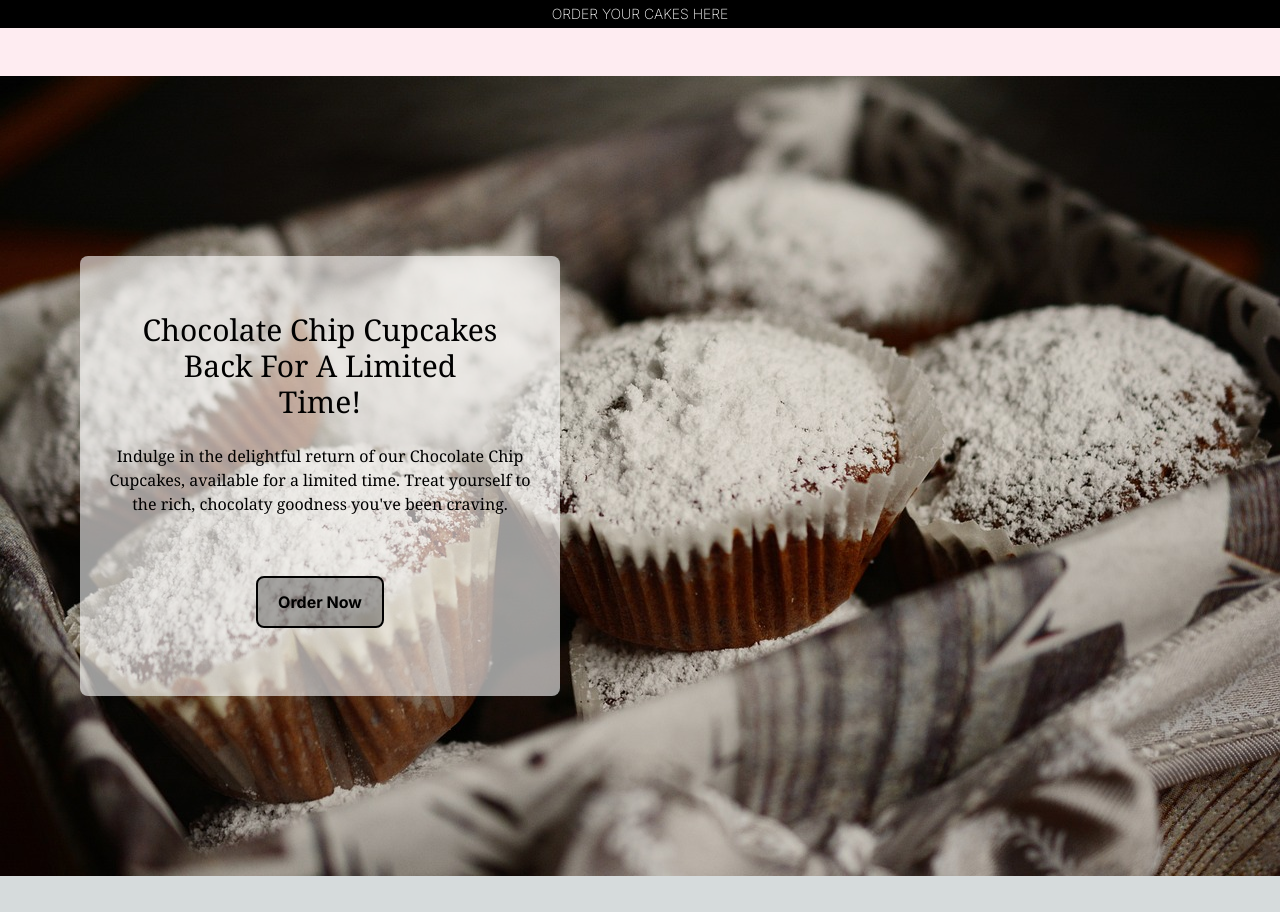
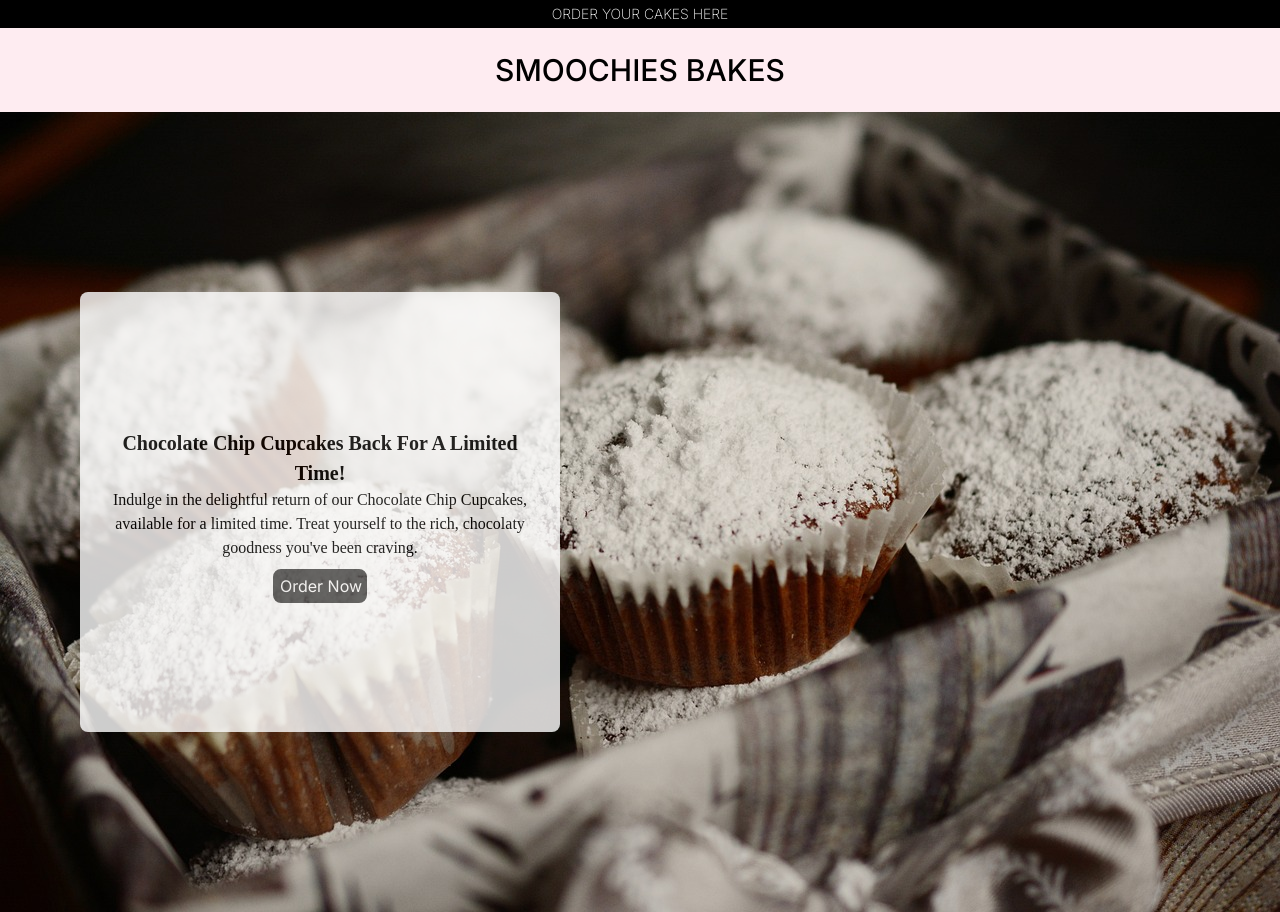
Before and after one commit to j3soos/smoochiesbakes-frontend, a Next.js app: page / in a window 1280 px wide. Before the commit the page ends 876 px from the top, so only its background shows below. Built offline with nearby package versions, Linux system fonts and the light colour scheme.

Commit message:
worked on googlemaps dropdown

```diff
--- a/app/components/header.js
+++ b/app/components/header.js
@@ -25,9 +25,9 @@ export default function Header() {
           </div>
 
           {/* Put logo here */}
-          <div className="basis-1/3 text-3xl text-center content-center">
+          <div className="basis-1/3 text-3xl text-center content-center font-medium">
             <a href="/">
-              {process.env.COMPANY_NAME}
+              SMOOCHIES BAKES
             </a>
           </div>
 
--- a/app/page.js
+++ b/app/page.js
@@ -1,4 +1,3 @@
-// import React, { useState } from "react";
 import Header from "./components/header";
 import Link from "next/link";
 
@@ -10,27 +9,104 @@ export default function Home() {
   ];
 
   return (
-    <main className="flex min-h-screen flex-col bg-white">
+    <main
+      style={{
+        display: "flex",
+        flexDirection: "column",
+        minHeight: "100vh",
+        backgroundColor: "white",
+      }}
+    >
       <Header />
-      <div className="flex-col w-full h-[100vh] bg-cover bg-no-repeat bg-[url('/landing_page/carousel01.jpeg')]">
-        <div className="flex flex-row h-full">
-          <div className="flex basis-1/2 w-full items-center justify-center">
-            <div className="flex-col w-[60vh] h-[55vh] bg-white p-4 py-14 rounded-lg bg-opacity-60 text-black space-y-6">
-              <div className="flex flex-row justify-center text-3xl text-center font-serif">
-                Chocolate Chip Cupcakes <br />
+
+      <div
+        style={{
+          display: "flex",
+          flexDirection: "column",
+          width: "100%",
+          height: "100vh",
+          backgroundSize: "cover",
+          backgroundRepeat: "no-repeat",
+          backgroundImage: `url('/landing_page/carousel01.jpeg')`,
+        }}
+      >
+        <div style={{ display: "flex", flexDirection: "row", height: "100%" }}>
+          <div
+            style={{
+              flexBasis: "50%",
+              width: "100%",
+              alignItems: "center",
+              justifyContent: "center",
+              justifyItems: "center",
+              display: "flex",
+            }}
+          >
+            <div
+              style={{
+                display: "flex",
+                flexDirection: "column",
+                width: "60vh",
+                height: "55vh",
+                backgroundColor: "white",
+                padding: "8px",
+                paddingTop: "14px",
+                borderRadius: "8px",
+                opacity: "0.8",
+                color: "black",
+                spacing: "6px",
+                justifyContent: "center",
+              }}
+            >
+              <div
+                style={{
+                  display: "flex",
+                  flexDirection: "row",
+                  justifyContent: "center",
+                  fontSize: "1.25rem",
+                  fontWeight: "bold",
+                  textAlign: "center",
+                  fontFamily: "serif",
+                }}
+              >
+                Chocolate Chip Cupcakes
                 Back For A Limited
                 <br />
                 Time!
               </div>
-              <div className="flex flex-row font-light text-center font-serif pb-9">
+              <div
+                style={{
+                  display: "flex",
+                  flexDirection: "row",
+                  fontFamily: "light",
+                  textAlign: "center",
+                  fontFamily: "serif",
+                  paddingBottom: "9px",
+                }}
+              >
                 Indulge in the delightful return of our Chocolate Chip Cupcakes,
                 available for a limited time. Treat yourself to the rich,
                 chocolaty goodness you've been craving.
               </div>
-              <div className="flex flex-row justify-center">
+              <div
+                style={{
+                  display: "flex",
+                  flexDirection: "row",
+                  justifyContent: "center",
+                }}
+              >
                 <Link href="pages/products">
-                  <button className="rounded-lg bg-black bg-opacity-30 py-3 px-5 font-bold border-2 border-black hover:text-amber-900 hover:bg-slate-300">
-                    Order Now
+                  <button
+                    style={{
+                      borderRadius: "8px",
+                      backgroundColor: "black",
+                      opacity: "0.7",
+                      padding: "3px",
+                      paddingLeft: "5px",
+                      fontWeight: "normal",
+                      border: "2px solid black",
+                    }}
+                  >
+                    <div style={{color:"white"}}>Order Now</div>
                   </button>
                 </Link>
               </div>
--- a/app/pages/products/checkoutModal.js
+++ b/app/pages/products/checkoutModal.js
@@ -26,34 +26,37 @@ const CheckoutModal = ({ isOpen, onClose, cartItems }) => {
   const [distance, setDistance] = useState(0);
   const [CalcDistance, setCalcDistance] = useState(false);
 
-  async function calcDistance() {
-    const res = await fetch(
-      `https://maps.googleapis.com/maps/api/distancematrix/json?origins=5.6569667%2C-0.0261422&destinations=${selectedLocation.longitude}%2C${selectedLocation.latitude}&units=imperial&key=AIzaSyB_SurU3rhRE5JQo9CugvX3OdD5TVLGU7Y`,
-      {
-        method: "GET",
-        headers: {
-          "Access-Control-Allow-Origin": "*",
-          "Content-Type": "application/json",
-        },
+  async function loadGoogleMapsAutocomplete(){
+    // Check if the Google Maps Places Autocomplete script is already loaded
+  if ( (window.google) || (window.google.maps) || (window.google.maps.places) ) {
+    // The Google Maps Places Autocomplete script is already loaded
+    // You can initialize it here or perform other actions if needed
+    const input = document.getElementById("location-input");
+    const autocomplete = new window.google.maps.places.Autocomplete(input);
+
+    autocomplete.addListener("place_changed", async () => {
+      const place = autocomplete.getPlace();
+      if (place.geometry) {
+        setSelectedLocation({
+          name: place.name,
+          latitude: place.geometry.location.lat(),
+          longitude: place.geometry.location.lng(),
+        });
+
+        setConfirmedLocation(true);
       }
-    );
-    setDistance(res.rows[0].elements[0].distance.value);
-  }
-
-  function LocationPicker() {
-    useEffect(() => {
-      // Load the Google Maps JavaScript API
+    });
+  } else {
+    // The Google Maps Places Autocomplete script is not loaded, so load it
     const script = document.createElement("script");
-      script.src = `https://maps.googleapis.com/maps/api/js?key=AIzaSyA6fR9HKFU9nK1IWIIBgr1RBZkfMS5ZDTY&libraries=places`;
+    script.src = `https://maps.googleapis.com/maps/api/js?key=YOUR_API_KEY&libraries=places`;
     script.defer = true;
     script.async = true;
 
     script.onload = () => {
-        // Initialize the Google Maps Places Autocomplete
       const input = document.getElementById("location-input");
-        const autocomplete = new google.maps.places.Autocomplete(input);
+      const autocomplete = new window.google.maps.places.Autocomplete(input);
 
-        // Listen for place changes
       autocomplete.addListener("place_changed", async () => {
         const place = autocomplete.getPlace();
         if (place.geometry) {
@@ -69,38 +72,21 @@ const CheckoutModal = ({ isOpen, onClose, cartItems }) => {
     };
 
     document.head.appendChild(script);
-    }, []);
+  }
+  }
 
-    return (
-      <div>
-        <input
-          id="location-input"
-          type="text"
-          placeholder={
-            !confirmedLocation ? "Search for a location" : "Location Confirmed"
+  async function calcDistance() {
+    const res = await fetch(
+      `https://maps.googleapis.com/maps/api/distancematrix/json?origins=5.6569667%2C-0.0261422&destinations=${selectedLocation.longitude}%2C${selectedLocation.latitude}&units=imperial&key=AIzaSyB_SurU3rhRE5JQo9CugvX3OdD5TVLGU7Y`,
+      {
+        method: "GET",
+        headers: {
+          "Access-Control-Allow-Origin": "*",
+          "Content-Type": "application/json",
+        },
       }
-          disabled={!confirmedLocation ? false : true}
-          className="p-2 border border-gray-400 w-full rounded"
-        />
-        {selectedLocation && (
-          <div className="mt-4">
-            <button
-              className="btn py-1 px-2 hover:bg-pink-600 bg-pink-400 rounded-lg text-sm font-bold text-white"
-              onClick={() => {
-                setConfirmedLocation(false);
-                setSelectedLocation(null);
-              }}
-            >
-              change location
-            </button>
-            <p>Selected Location: {selectedLocation.name}</p>
-            <p>Latitude: {selectedLocation.latitude}</p>
-            <p>Longitude: {selectedLocation.longitude}</p>
-            {calcDistance && <p>Delivey Price: {distance / 440}</p>}
-          </div>
-        )}
-      </div>
     );
+    setDistance(res.rows[0].elements[0].distance.value);
   }
 
   async function submitForm() {
@@ -222,6 +208,7 @@ const CheckoutModal = ({ isOpen, onClose, cartItems }) => {
   }
 
   return (
+
     <Modal header="Detailed View" closeModal={() => onClose()}>
       <div
         cstyle={{
@@ -615,11 +602,52 @@ const CheckoutModal = ({ isOpen, onClose, cartItems }) => {
                 >
                   Delivery Location:
                 </label>
-                <LocationPicker
+                {/* <LocationPicker
                   selectedLocation={(location) => {
                     setSelectedLocation(location);
                   }}
+                /> */}
+                <input
+                  id="location-input"
+                  type="text"
+                  placeholder={
+                    !confirmedLocation
+                      ? "Search for a location"
+                      : "Location Confirmed"
+                  }
+                  disabled={!confirmedLocation ? false : true}
+                  style={{
+                    padding: "0.5rem",
+                    border: "1px solid #ccc",
+                    width: "100%",
+                    borderRadius: "4px",
+                  }}
                 />
+                {selectedLocation && (
+                  <div style={{ marginTop: "1rem" }}>
+                    <button
+                      style={{
+                        padding: "0.25rem 0.5rem",
+                        backgroundColor: "#fuchsia",
+                        color: "white",
+                        borderRadius: "8px",
+                        fontSize: "14px",
+                        fontWeight: "bold",
+                        cursor: "pointer",
+                      }}
+                      onClick={() => {
+                        setConfirmedLocation(false);
+                        setSelectedLocation(null);
+                      }}
+                    >
+                      Change Location
+                    </button>
+                    <p>Selected Location: {selectedLocation.name}</p>
+                    <p>Latitude: {selectedLocation.latitude}</p>
+                    <p>Longitude: {selectedLocation.longitude}</p>
+                    {calcDistance && <p>Delivery Price: {distance / 440}</p>}
+                  </div>
+                )}
               </div>
             </form>
           )}
```
Lines whose indentation alone changed are shown as unchanged.
